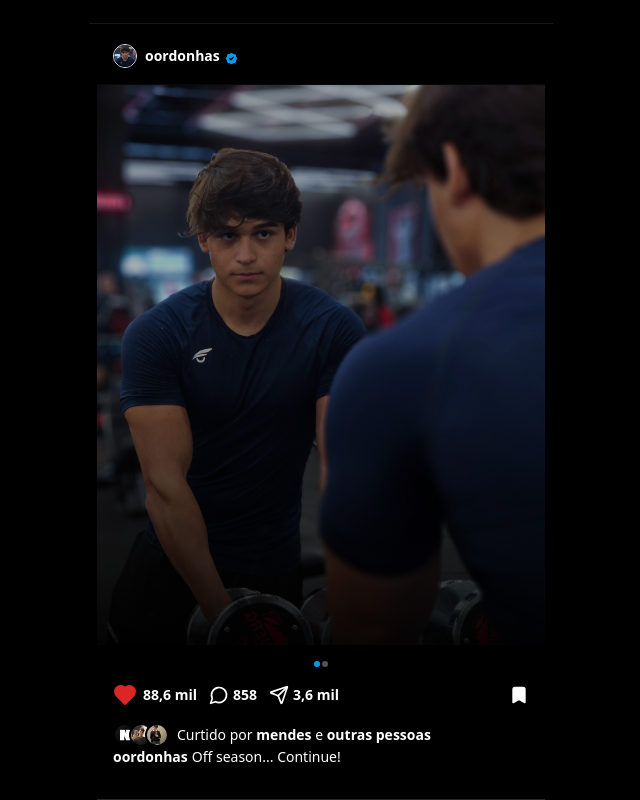
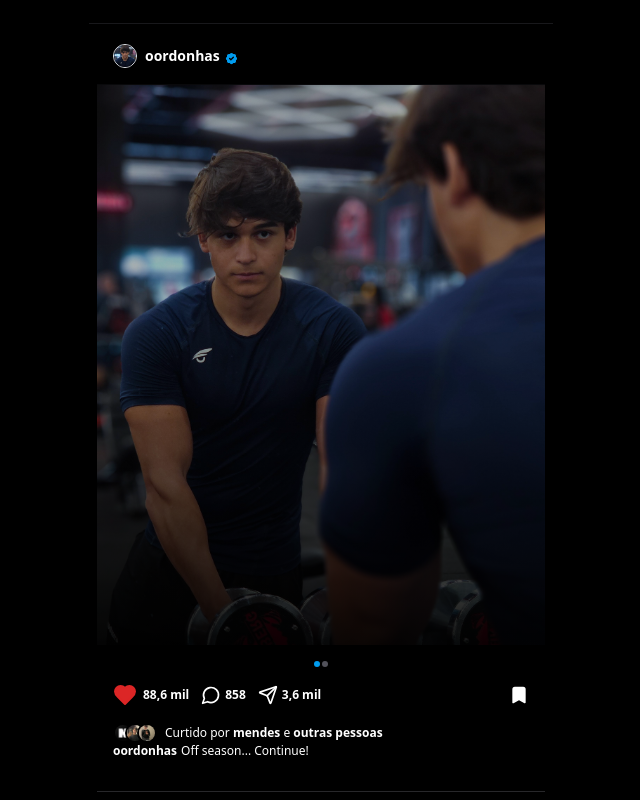
Before and after one commit to lucasfabbrim/ph, a Next.js app: page / in a window 1280 px wide. Shown: the part 1142-1942 px from the top of the page, without its empty margins (319-959 px from the left). Built offline with nearby package versions, Linux system fonts and the light colour scheme.

Commit message:
Update instagram.tsx

```diff
--- a/src/components/instagram.tsx
+++ b/src/components/instagram.tsx
@@ -121,15 +121,15 @@ export default function InstagramCarouselComponent() {
                   !isLiked ? "fill-red-600 stroke-red-600" : ""
                 }`}
               />
-              <span className="font-semibold text-sm">88,6 mil</span>
+              <span className="font-semibold text-xs">88,6 mil</span>
             </button>
             <button className="hover:text-zinc-300 transition-colors flex flex-row items-center gap-1">
               <MessageCircle className="w-5 h-5" />
-              <span className="font-semibold text-sm">858</span>
+              <span className="font-semibold text-xs">858</span>
             </button>
             <button className="hover:text-zinc-300 transition-colors flex flex-row items-center gap-1">
               <Send className="w-5 h-5" />
-              <span className="font-semibold text-sm">3,6 mil</span>
+              <span className="font-semibold text-xs">3,6 mil</span>
             </button>
           </div>
           <button
@@ -141,24 +141,24 @@ export default function InstagramCarouselComponent() {
         </div>
         <div className="flex items-center gap-2 mt-2">
           <div className="flex -space-x-2">
-            <Avatar className="w-6 h-6 border-2 border-black">
+            <Avatar className="w-5 h-5 border-2 border-black">
               <AvatarImage src={NotePerfil.src} alt="@noteplanning" />
             </Avatar>
-            <Avatar className="w-6 h-6 border-2 border-black">
+            <Avatar className="w-5 h-5 border-2 border-black">
               <AvatarImage src={LucasProfile.src} alt="@lucasmendesss_10" />
             </Avatar>
-            <Avatar className="w-6 h-6 border-2 border-black">
+            <Avatar className="w-5 h-5 border-2 border-black">
               <AvatarImage src={RezendeProfile.src} alt="@gz.rzd" />
             </Avatar>
           </div>
-          <span className="text-sm">
+          <span className="text-xs">
             Curtido por <span className="font-semibold">mendes</span> e{" "}
             <span className="font-semibold">outras pessoas</span>
           </span>
         </div>
-        <span className="text-sm font-semibold text-white flex items-center gap-1">
+        <span className="text-xs font-semibold text-white flex items-center gap-1">
           oordonhas
-          <span className="text-sm font-normal text-white">
+          <span className="text-xs font-normal text-white">
             Off season... Continue!
           </span>
         </span>
```
